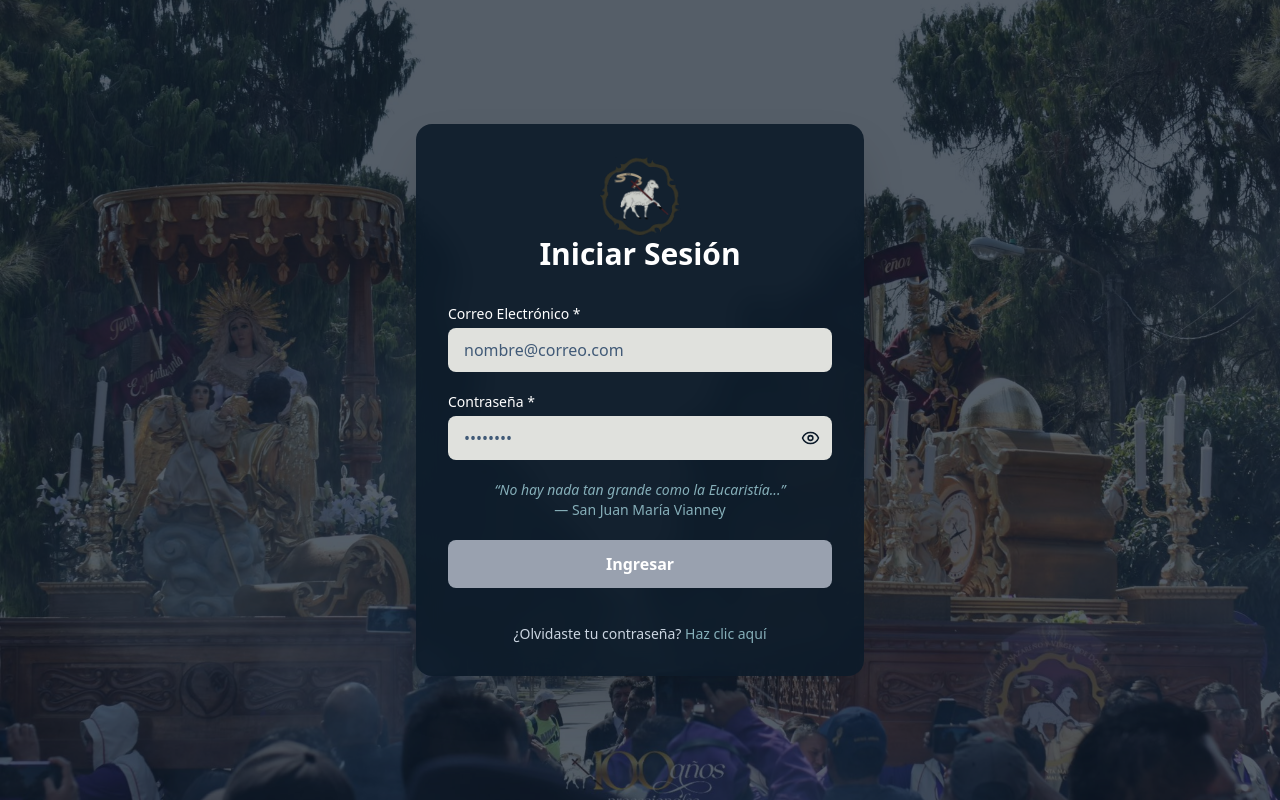
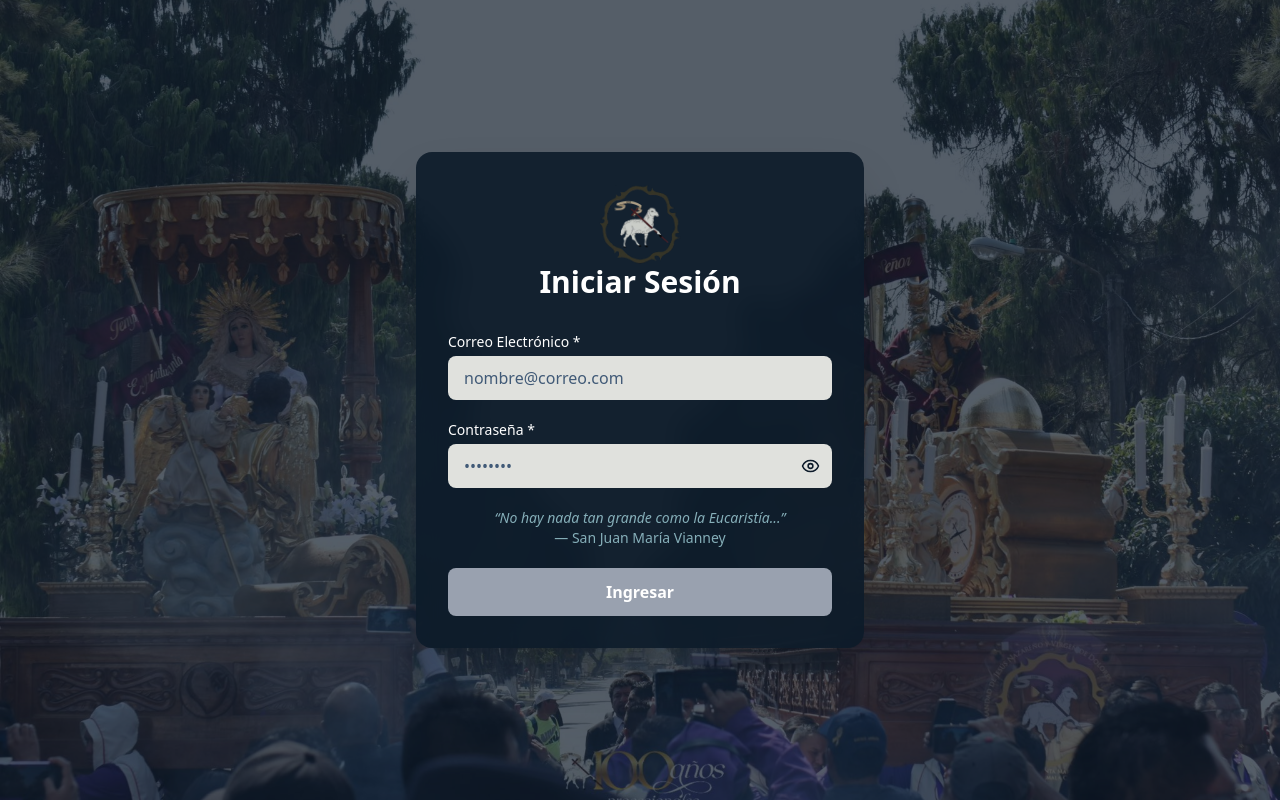
Before and after one commit to Digital502/SantaMarta_Front, a React (Vite) app: page /login in a window 1280 px wide. Built offline with nearby package versions, Linux system fonts and the light colour scheme.

Commit message:
feat: ruta desplegada

```diff
--- a/src/components/Login.jsx
+++ b/src/components/Login.jsx
@@ -150,17 +150,6 @@ export const Login = () => {
           >
             {isLoading ? "Cargando..." : "Ingresar"}
           </motion.button>
-
-          <p className="text-center text-sm mt-4 text-[#CBD5E1]">
-            ¿Olvidaste tu contraseña?{" "}
-            <button
-              type="button"
-              onClick={() => navigate("/forgot-password")}
-              className="text-[#86AFB9] hover:underline"
-            >
-              Haz clic aquí
-            </button>
-          </p>
         </form>
       </motion.div>
     </div>
--- a/src/services/api.jsx
+++ b/src/services/api.jsx
@@ -1,7 +1,7 @@
 import axios from 'axios';
 
 const apiClient = axios.create({
-    baseURL: "http://localhost:3001/santaMarta/api/v1/",
+    baseURL: "https://santamarta-5ozw.onrender.com/santaMarta/api/v1/",
     timeout: 3000,
     httpsAgent: false
 });
```
